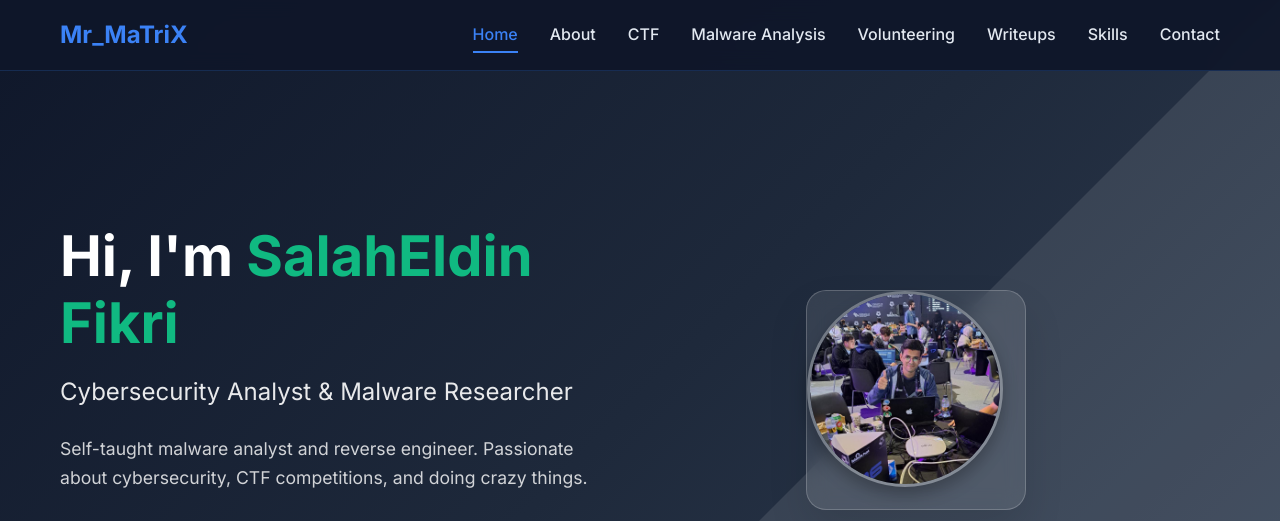
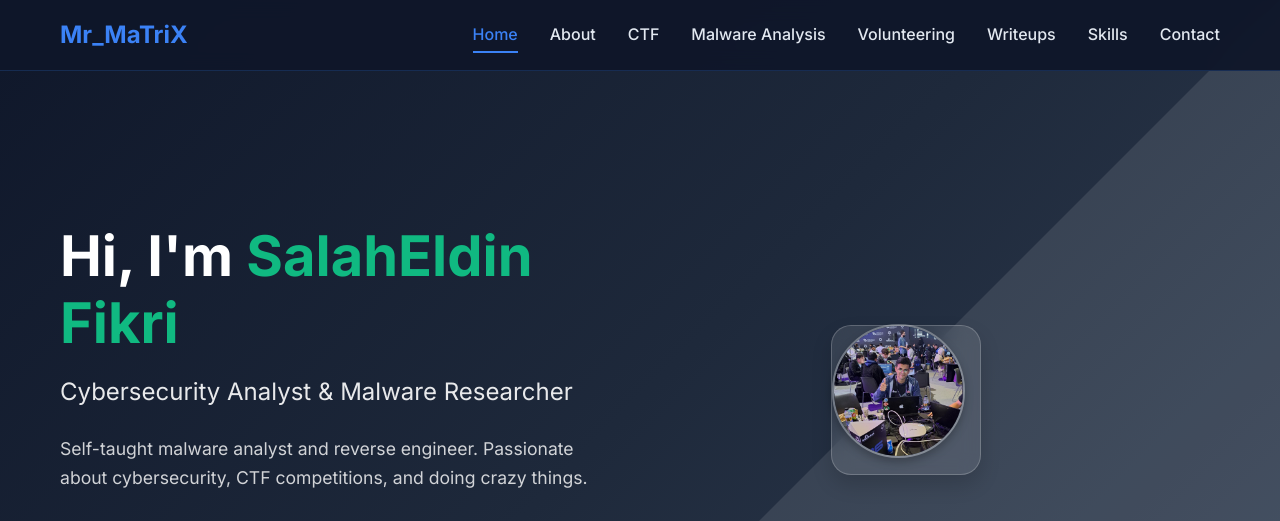
Before and after one commit to SalahEldinFikri/portfolio, a website: page index.html in a window 1280 px wide. Shown: the top 521 px of the page. Drawn offline with Linux system fonts and the light colour scheme.

```diff
--- a/styles.css
+++ b/styles.css
@@ -222,10 +222,9 @@
     position: relative;
 }
 
-/* Move card slightly to the left */
 .profile-card {
-    width: 220px; /* smaller than before */
-    height: 220px;
+    width: 150px;  /* smaller card */
+    height: 150px;
     background: rgba(255, 255, 255, 0.1);
     border-radius: 20px;
     display: flex;
@@ -233,26 +232,25 @@
     justify-content: center;
     backdrop-filter: blur(10px);
     border: 1px solid rgba(255, 255, 255, 0.2);
-    box-shadow: 0 20px 40px rgba(0, 0, 0, 0.1);
+    box-shadow: 0 10px 20px rgba(0, 0, 0, 0.15);
     position: relative;
-    left: -30px; /* shift card slightly to the left */
+    left: -40px; /* move a bit to the left */
 }
 
-/* optional: adjust spacing for icon-only fallback */
 .profile-image {
-    font-size: 3rem;
+    font-size: 2.5rem;
     color: rgba(255, 255, 255, 0.8);
 }
 
-/* Make the photo smaller and rounder */
 .profile-img {
     width: 90%;
     height: 90%;
     object-fit: cover;
     border-radius: 50%; /* circular look */
-    border: 3px solid rgba(255, 255, 255, 0.3);
-    box-shadow: 0 8px 15px rgba(0, 0, 0, 0.25);
+    border: 2px solid rgba(255, 255, 255, 0.3);
+    box-shadow: 0 4px 8px rgba(0, 0, 0, 0.25);
 }
+
 
 .scroll-indicator {
     position: absolute;
```
